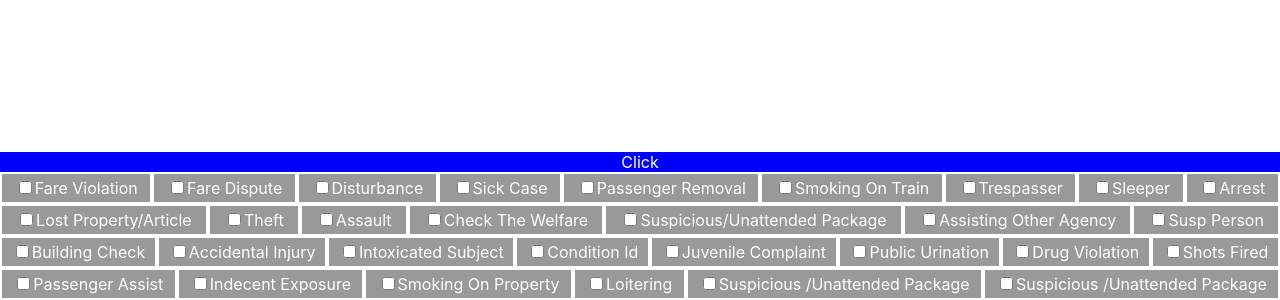
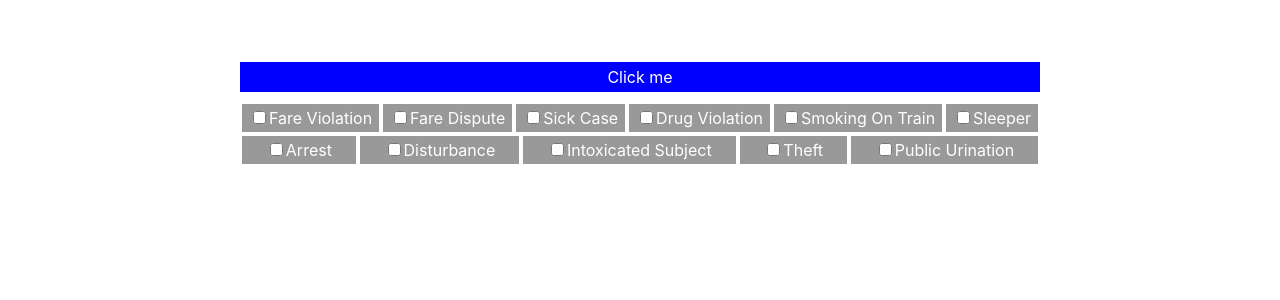
Before and after one commit to miec-stl/metro-data-viz, a React (Create React App) app: page / in a window 1280 px wide. Shown: the part 648-948 px from the top of the page. After the commit the page ends 824 px from the top, so only its background shows below. Built offline with nearby package versions, Linux system fonts and the light colour scheme.

Commit message:
Adding calltype checkbox component

```diff
--- a/package.json
+++ b/package.json
@@ -5,6 +5,7 @@
   "dependencies": {
     "@types/node": "^12.12.3",
     "d3": "^5.12.0",
+    "jquery": "^3.4.1",
     "moment": "^2.24.0",
     "pdf-parse": "gitlab:renodubois/pdf-parse",
     "pdfjs-dist": "^2.0.943",
--- a/src/App.css
+++ b/src/App.css
@@ -23,8 +23,8 @@
 
 /* Above this are the defaults*/
 #SvgHolder {
-  height:800px;
-  width:1000px;
+  height:700px;
+  width:800px;
   margin:auto;
 }
 
@@ -67,3 +67,15 @@
 :checked + span {
   color:black;
 }
+
+
+
+.timeLabel {
+  font-weight:bold;
+  font-size:12px;
+}
+
+.stationLabel {
+  font-weight:bold;
+  font-size:12px;
+}
--- a/src/App.js
+++ b/src/App.js
@@ -4,6 +4,8 @@ import './App.css';
 import BarChartMaker from './bar_chart_maker';
 import ChartHelper from './chart_helper'
 import AllCallTypes from './metro/call_types'
+
+import CallTypeSelection from './components/CallTypeSelection';
 
 import PublicSafetyData_2018 from './output/2018-public-safety-logs.json'
 import PublicSafetyData_2019 from './output/2019-public-safety-logs.json'
@@ -39,10 +41,18 @@ function App() {
       </div> */}
 
       <div id='SvgHolder'></div>
-      <div onClick={() => {ChartHelper.CreateTimeValuesChart('#SvgHolder', AllPublicSafetData_2018, ['ARREST']);}} style={{backgroundColor:'blue',color:'white'}}>
-        Click
+
+      <div
+        style={{width:800, margin:'10px auto', padding:'5px 0', backgroundColor:'blue', color:'white'}}
+        onClick = { () => {
+          ChartHelper.CreateTimeValuesChart('#SvgHolder', AllPublicSafetData_2018, ['FARE VIOLATION']);
+        }}
+      >Click me</div>
+
+      <div style={{width:800, margin:'10px auto'}}>
+        <CallTypeSelection id='CallTypeCheckboxes' />
       </div>
-      {ChartHelper.CreateCallTypeButtons(AllCallTypes)}
+
     </div>
   );
 }
--- a/src/chart_helper.js
+++ b/src/chart_helper.js
@@ -1,14 +1,24 @@
 import React from "react";
 import _ from "underscore";
+import $ from 'jquery';
 import * as d3 from 'd3';
 import Moment from 'moment';
 import MetrolinkStations from './metro/metrolink_stations';
 
 const ChartHelper = {
 
+    GetCallTypes: () => {
+        let CheckedCallTypes = $('#CallTypeCheckboxes input:checked').map(function() {
+            console.log(this);
+            return $(this).parent().text()
+        });
+
+        return CheckedCallTypes;
+    },
+
     CreateTimeValuesChart: (DivSelector, Data, CallsToCount) => {
         let Width = 800;
-        let Height = 800;
+        let Height = 700;
 
         let ChartSvg = d3.select(DivSelector)
                 .append('svg')
@@ -96,21 +106,6 @@ const ChartHelper = {
               .attr('fill', 'red')
               .attr('opacity', 0.3);
           });
-    },
-
-    CreateCallTypeButtons: (CallTypes) => {
-
-        const ButtonDivs = _.map(CallTypes, (CallType) => {
-            let CallTypeDisplayText = CallType.toLowerCase();
-            return <label label={CallType} key={CallType}>
-                <input type='checkbox' value={CallType} id={CallType} />
-                <span style={{textTransform:'capitalize'}}>{CallTypeDisplayText}</span>
-            </label>
-        });
-
-        return <div id='CallTypeCheckboxes'>
-            {ButtonDivs}
-        </div>;
     }
 }
 
--- /dev/null
+++ b/src/components/CallTypeSelection.jsx
@@ -0,0 +1,41 @@
+import React, { Component } from 'react';
+import _ from 'underscore';
+
+const DefaultCallTypes = [
+    'FARE VIOLATION',
+    'FARE DISPUTE',
+    'SICK CASE',
+    'DRUG VIOLATION',
+    'SMOKING ON TRAIN',
+    'SLEEPER',
+    'ARREST',
+    'DISTURBANCE',
+    'INTOXICATED SUBJECT',
+    'THEFT',
+    'PUBLIC URINATION'
+]
+
+class CallTypeSelection extends Component {
+    static defaultProps = {
+        CallTypes: DefaultCallTypes
+    }
+
+    render() {
+        const CapitalizeStyle = {textTransform:'capitalize'};
+
+        const AllCallTypes = this.props.CallTypes;
+        const CallTypeCheckboxes = _.map(AllCallTypes, (ThisCallType) => {
+            const CallTypeDisplayText = ThisCallType.toLowerCase();
+            return <label label={ThisCallType} key={ThisCallType}>
+                <input type='checkbox' value={ThisCallType} />
+                <span style={CapitalizeStyle}>{CallTypeDisplayText}</span>
+            </label>
+        })
+
+        return <div id={this.props.id}>
+            {CallTypeCheckboxes}
+        </div>;
+    }
+}
+
+export default CallTypeSelection;
```
Also changed, not shown: src/components/Checkbox.jsx (added, +9 -0 lines), 1 other file (tests, documents, lock files or other folders).
